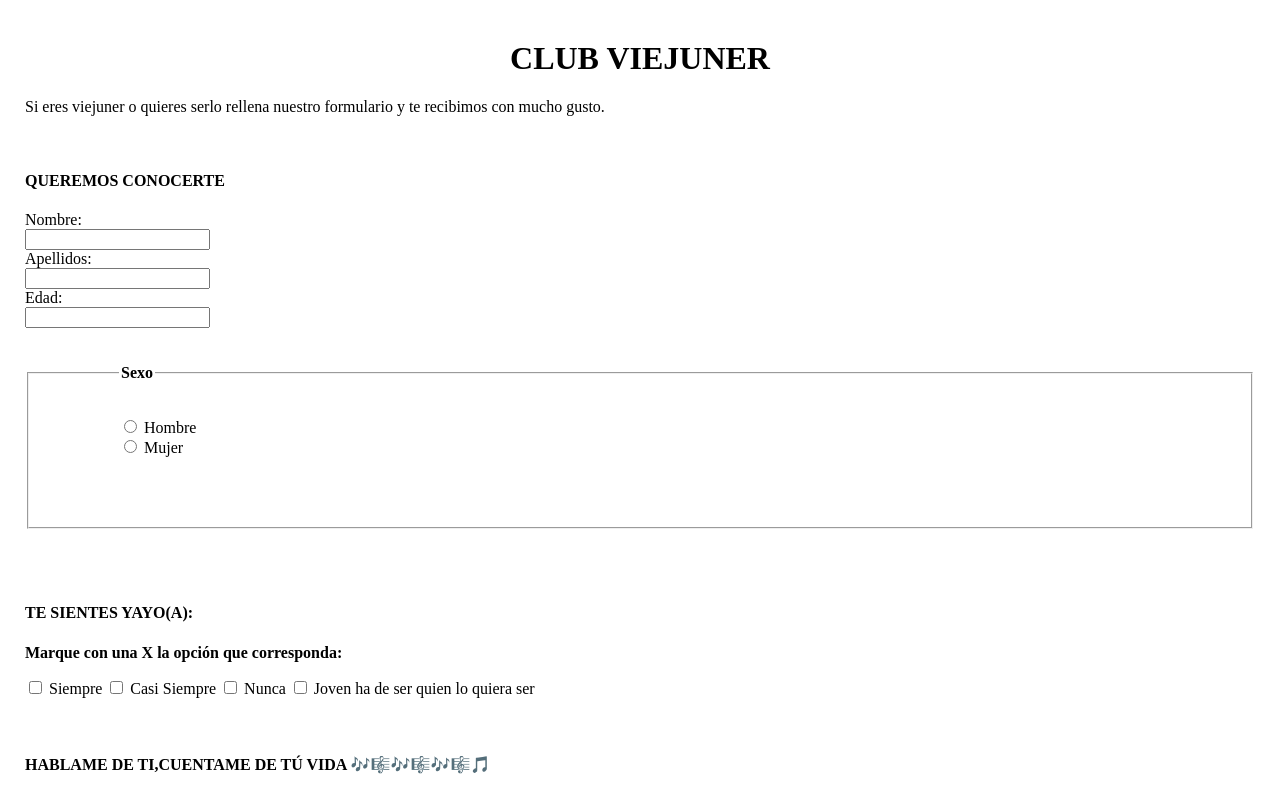
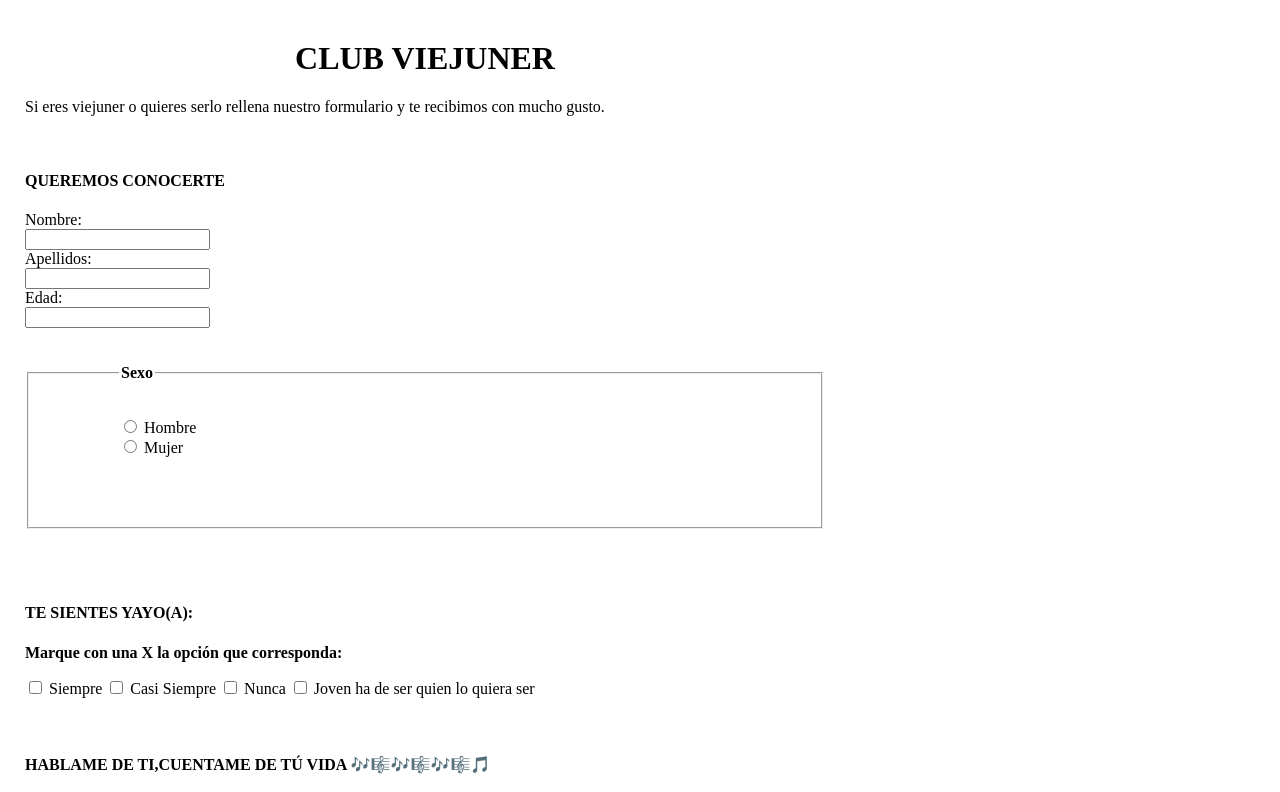
Before and after one commit to Isisserret/Formulario, a plain HTML site: page index.html in a window 1280 px wide. Shown: the top 792 px of the page. Drawn offline with Linux system fonts and the light colour scheme.

Commit message:
Cambios CSS

```diff
--- a/index.css
+++ b/index.css
@@ -3,6 +3,9 @@ h1 {
 }
 
 body {
+
+    text-align: justify;
+    width: 800px;
     margin: 40px 25px;
 }
 fieldset {
```
